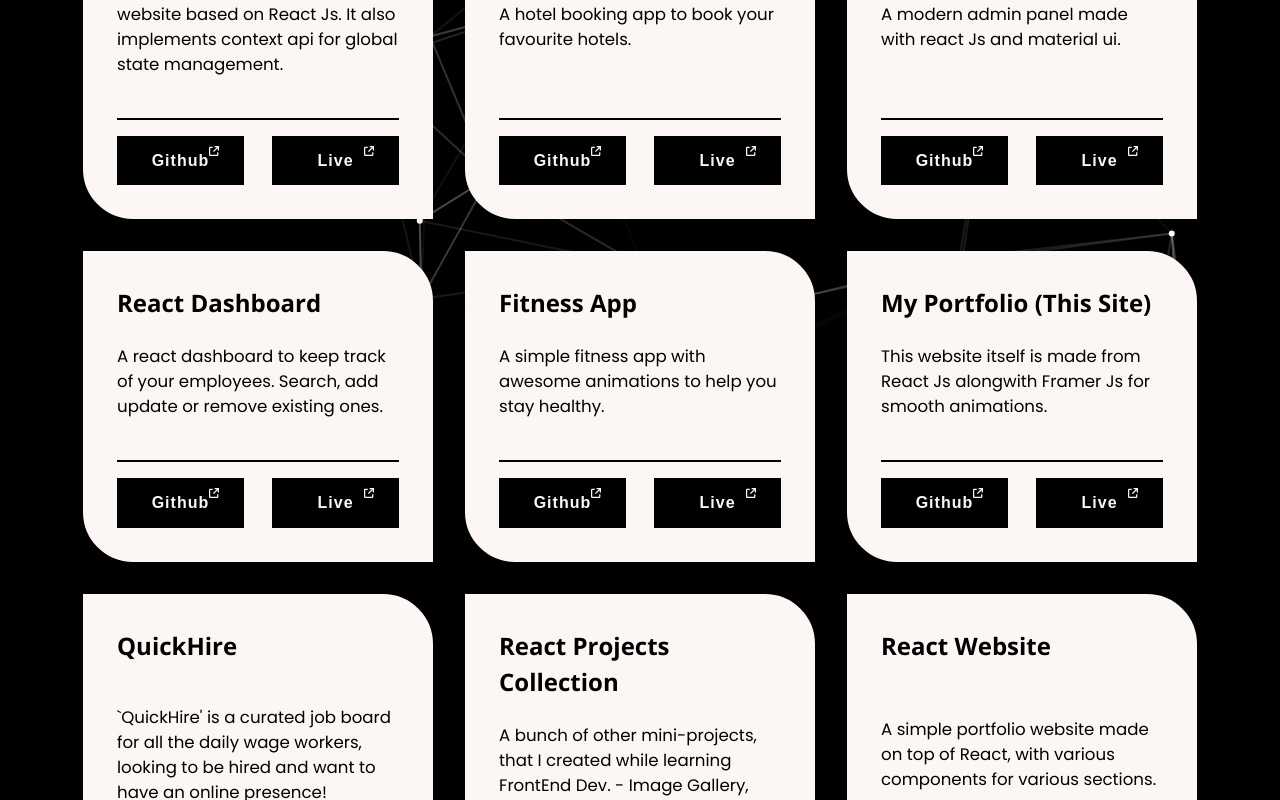
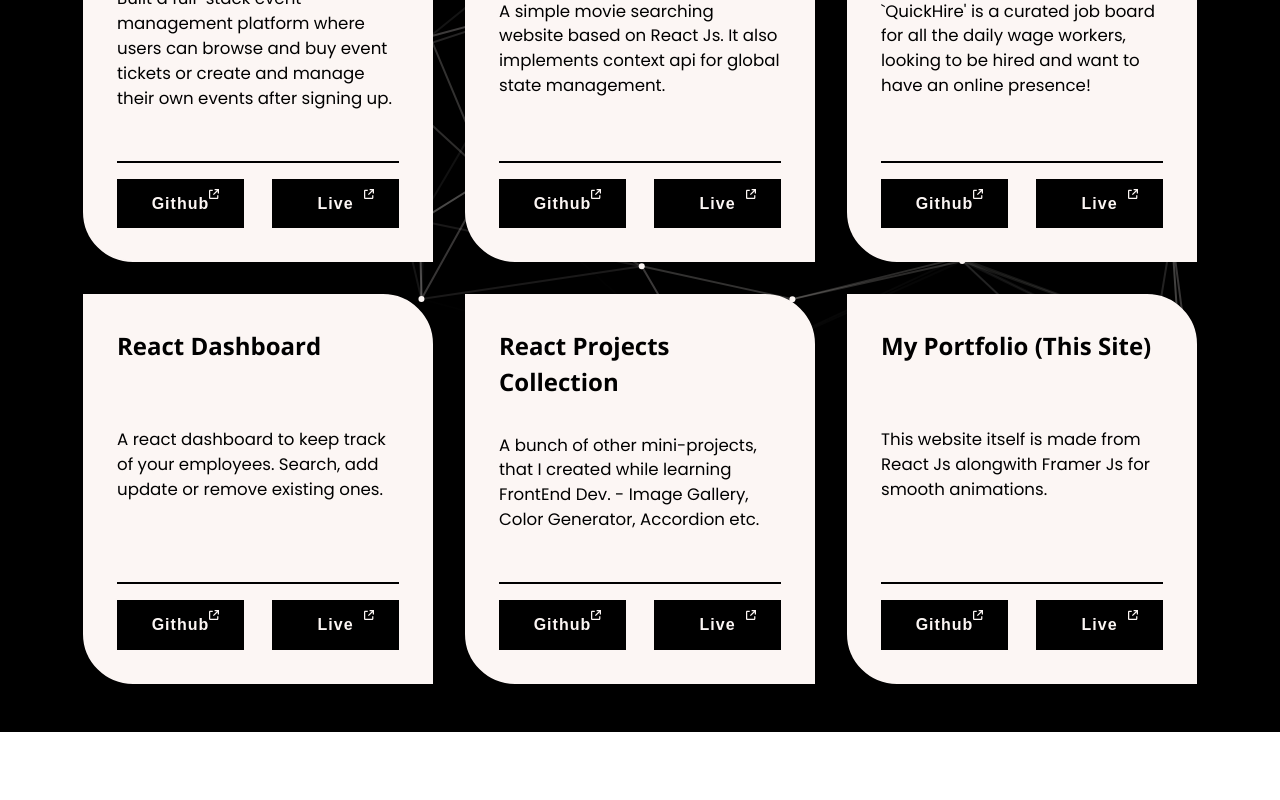
Before and after one commit to coder-pixel/my-portfolio, a React (Create React App) app: page /projects in a window 1280 px wide. Shown: the part 340-1140 px from the top of the page. After the commit the page ends 1072 px from the top, so only its background shows below. Built offline with nearby package versions, Linux system fonts and the light colour scheme.

Commit message:
portfolio changes updated

```diff
--- a/src/Components/About.js
+++ b/src/Components/About.js
@@ -1,62 +1,101 @@
-import React from 'react'
-import { Link } from 'react-router-dom'
-import "./About.css"
-import { motion } from 'framer-motion'
+import React from "react";
+import { Link } from "react-router-dom";
+import "./About.css";
+import { motion } from "framer-motion";
 
 const About = ({ fadeInVariants }) => {
   return (
-    <motion.div className='aboutme'
+    <motion.div
+      className="aboutme"
       variants={fadeInVariants}
       initial="hidden"
       animate="visible"
       exit="exit"
     >
       <div className="aboutme_content">
-        <div className='content_heading'>
-          <svg xmlns="http://www.w3.org/2000/svg" width="512" height="512" viewBox="0 0 512 512"><title>ionicons-v5-j</title><path d="M258.9,48C141.92,46.42,46.42,141.92,48,258.9,49.56,371.09,140.91,462.44,253.1,464c117,1.6,212.48-93.9,210.88-210.88C462.44,140.91,371.09,49.56,258.9,48ZM385.32,375.25a4,4,0,0,1-6.14-.32,124.27,124.27,0,0,0-32.35-29.59C321.37,329,289.11,320,256,320s-65.37,9-90.83,25.34a124.24,124.24,0,0,0-32.35,29.58,4,4,0,0,1-6.14.32A175.32,175.32,0,0,1,80,259C78.37,161.69,158.22,80.24,255.57,80S432,158.81,432,256A175.32,175.32,0,0,1,385.32,375.25Z" /><path d="M256,144c-19.72,0-37.55,7.39-50.22,20.82s-19,32-17.57,51.93C191.11,256,221.52,288,256,288s64.83-32,67.79-71.24c1.48-19.74-4.8-38.14-17.68-51.82C293.39,151.44,275.59,144,256,144Z" /></svg>
+        <div className="content_heading">
+          <svg
+            xmlns="http://www.w3.org/2000/svg"
+            width="512"
+            height="512"
+            viewBox="0 0 512 512"
+          >
+            <title>ionicons-v5-j</title>
+            <path d="M258.9,48C141.92,46.42,46.42,141.92,48,258.9,49.56,371.09,140.91,462.44,253.1,464c117,1.6,212.48-93.9,210.88-210.88C462.44,140.91,371.09,49.56,258.9,48ZM385.32,375.25a4,4,0,0,1-6.14-.32,124.27,124.27,0,0,0-32.35-29.59C321.37,329,289.11,320,256,320s-65.37,9-90.83,25.34a124.24,124.24,0,0,0-32.35,29.58,4,4,0,0,1-6.14.32A175.32,175.32,0,0,1,80,259C78.37,161.69,158.22,80.24,255.57,80S432,158.81,432,256A175.32,175.32,0,0,1,385.32,375.25Z" />
+            <path d="M256,144c-19.72,0-37.55,7.39-50.22,20.82s-19,32-17.57,51.93C191.11,256,221.52,288,256,288s64.83-32,67.79-71.24c1.48-19.74-4.8-38.14-17.68-51.82C293.39,151.44,275.59,144,256,144Z" />
+          </svg>
           About Me
         </div>
         <p>
-          I'm interested in the whole frontend stack like trying new things and building great projects.
+          I’m a Software Developer with years of experience building dynamic web
+          applications using React, Next.js, TypeScript, and GraphQL/Rest API's.
         </p>
         <p>
-          I believe everything is an Art when you put your consciousness in it. You can connect with me via social links.
+          I specialize in creating scalable, high-performance solutions with a
+          focus on seamless user experiences.
         </p>
         <div className="linksGrp">
-          <Link to="/projects" className='bold_subheading'>
+          <Link to="/projects" className="bold_subheading">
             My work
-            <svg xmlns="http://www.w3.org/2000/svg" width="16" height="16" viewBox="0 0 16 16">
-              <path fill-rule="evenodd" d="M15,10 L15,14 C15,15.1045695 14.1045695,16 13,16 L2,16 C0.8954305,16 0,15.1045695 0,14 L0,3 C0,1.8954305 0.8954305,1 2,1 L6,1 L6,3 L2,3 L2,14 L13,14 L13,10 L15,10 Z M13.9971001,3.41421356 L7.70420685,9.70710678 L6.28999329,8.29289322 L12.5828865,2 L8.99710007,2 L8.99710007,0 L15.9971001,0 L15.9971001,7 L13.9971001,7 L13.9971001,3.41421356 Z" />
+            <svg
+              xmlns="http://www.w3.org/2000/svg"
+              width="16"
+              height="16"
+              viewBox="0 0 16 16"
+            >
+              <path
+                fill-rule="evenodd"
+                d="M15,10 L15,14 C15,15.1045695 14.1045695,16 13,16 L2,16 C0.8954305,16 0,15.1045695 0,14 L0,3 C0,1.8954305 0.8954305,1 2,1 L6,1 L6,3 L2,3 L2,14 L13,14 L13,10 L15,10 Z M13.9971001,3.41421356 L7.70420685,9.70710678 L6.28999329,8.29289322 L12.5828865,2 L8.99710007,2 L8.99710007,0 L15.9971001,0 L15.9971001,7 L13.9971001,7 L13.9971001,3.41421356 Z"
+              />
             </svg>
           </Link>
           {/* old link: https://drive.google.com/uc?export=download&id=1LJgu9TZyMIDbnuRQMjD99SmLExzxhe16 */}
-          <a href='https://drive.google.com/uc?export=download&id=1sWIz7ddZEakOOwa1JgnQVxnig7Xr6TyC' className='downloadLink bold_subheading'>
+          <a
+            href="https://drive.google.com/uc?export=download&id=1sWIz7ddZEakOOwa1JgnQVxnig7Xr6TyC"
+            className="downloadLink bold_subheading"
+          >
             Resume
-            <svg xmlns="http://www.w3.org/2000/svg" viewBox="0 0 32 32"><path d="M 15 4 L 15 20.5625 L 9.71875 15.28125 L 8.28125 16.71875 L 15.28125 23.71875 L 16 24.40625 L 16.71875 23.71875 L 23.71875 16.71875 L 22.28125 15.28125 L 17 20.5625 L 17 4 Z M 7 26 L 7 28 L 25 28 L 25 26 Z" /></svg>
+            <svg xmlns="http://www.w3.org/2000/svg" viewBox="0 0 32 32">
+              <path d="M 15 4 L 15 20.5625 L 9.71875 15.28125 L 8.28125 16.71875 L 15.28125 23.71875 L 16 24.40625 L 16.71875 23.71875 L 23.71875 16.71875 L 22.28125 15.28125 L 17 20.5625 L 17 4 Z M 7 26 L 7 28 L 25 28 L 25 26 Z" />
+            </svg>
           </a>
         </div>
       </div>
 
-
       <div className="aboutme_content skills_content">
-        <div className='content_heading'>
-          <svg aria-hidden="true" data-prefix="fas" data-icon="laptop-code" class="prefix__svg-inline--fa prefix__fa-laptop-code prefix__fa-w-20" xmlns="http://www.w3.org/2000/svg" viewBox="0 0 640 512" width="40" height="40"><path d="M255.03 261.65c6.25 6.25 16.38 6.25 22.63 0l11.31-11.31c6.25-6.25 6.25-16.38 0-22.63L253.25 192l35.71-35.72c6.25-6.25 6.25-16.38 0-22.63l-11.31-11.31c-6.25-6.25-16.38-6.25-22.63 0l-58.34 58.34c-6.25 6.25-6.25 16.38 0 22.63l58.35 58.34zm96.01-11.3l11.31 11.31c6.25 6.25 16.38 6.25 22.63 0l58.34-58.34c6.25-6.25 6.25-16.38 0-22.63l-58.34-58.34c-6.25-6.25-16.38-6.25-22.63 0l-11.31 11.31c-6.25 6.25-6.25 16.38 0 22.63L386.75 192l-35.71 35.72c-6.25 6.25-6.25 16.38 0 22.63zM624 416H381.54c-.74 19.81-14.71 32-32.74 32H288c-18.69 0-33.02-17.47-32.77-32H16c-8.8 0-16 7.2-16 16v16c0 35.2 28.8 64 64 64h512c35.2 0 64-28.8 64-64v-16c0-8.8-7.2-16-16-16zM576 48c0-26.4-21.6-48-48-48H112C85.6 0 64 21.6 64 48v336h512V48zm-64 272H128V64h384v256z"></path></svg>
+        <div className="content_heading">
+          <svg
+            aria-hidden="true"
+            data-prefix="fas"
+            data-icon="laptop-code"
+            class="prefix__svg-inline--fa prefix__fa-laptop-code prefix__fa-w-20"
+            xmlns="http://www.w3.org/2000/svg"
+            viewBox="0 0 640 512"
+            width="40"
+            height="40"
+          >
+            <path d="M255.03 261.65c6.25 6.25 16.38 6.25 22.63 0l11.31-11.31c6.25-6.25 6.25-16.38 0-22.63L253.25 192l35.71-35.72c6.25-6.25 6.25-16.38 0-22.63l-11.31-11.31c-6.25-6.25-16.38-6.25-22.63 0l-58.34 58.34c-6.25 6.25-6.25 16.38 0 22.63l58.35 58.34zm96.01-11.3l11.31 11.31c6.25 6.25 16.38 6.25 22.63 0l58.34-58.34c6.25-6.25 6.25-16.38 0-22.63l-58.34-58.34c-6.25-6.25-16.38-6.25-22.63 0l-11.31 11.31c-6.25 6.25-6.25 16.38 0 22.63L386.75 192l-35.71 35.72c-6.25 6.25-6.25 16.38 0 22.63zM624 416H381.54c-.74 19.81-14.71 32-32.74 32H288c-18.69 0-33.02-17.47-32.77-32H16c-8.8 0-16 7.2-16 16v16c0 35.2 28.8 64 64 64h512c35.2 0 64-28.8 64-64v-16c0-8.8-7.2-16-16-16zM576 48c0-26.4-21.6-48-48-48H112C85.6 0 64 21.6 64 48v336h512V48zm-64 272H128V64h384v256z"></path>
+          </svg>
           Frontend Developer
         </div>
         <p>
-          I value business or brand for which i'm creating, thus i enjoy bringing new ideas to life.
+          I value business or brand for which I'm creating, thus i enjoy
+          bringing new ideas to life.
         </p>
         <div className="subContent">
-          <h2 className='bold_subheading'>Skills</h2>
-          <p>Javascript, React, Redux, Next Js, HTML5/CSS3, Bootstrap, SQL, Express/Mongo DB (basics)</p>
+          <h2 className="bold_subheading">Skills</h2>
+          <p>
+            React, NextJS, TypeScript, Redux, HTML5/CSS3, Express/Mongo DB,
+            MySQL, GraphQL, RESTful API, Stripe
+          </p>
         </div>
         <div className="subContent">
-          <h2 className='bold_subheading'>Tools</h2>
-          <p>Github, Heroku, Netlify, VScode, Vercel etc.</p>
+          <h2 className="bold_subheading">Tools</h2>
+          <p>Git/Github, AWS/Vercel Deployment, Heroku, Netlify, VScode</p>
         </div>
       </div>
     </motion.div>
-  )
-}
+  );
+};
 
-export default About
+export default About;
--- a/src/Components/Home.js
+++ b/src/Components/Home.js
@@ -1,79 +1,94 @@
-import React, { useState } from 'react'
-import { Link } from 'react-router-dom'
-import { motion } from 'framer-motion'
-
+import React, { useState } from "react";
+import { Link } from "react-router-dom";
+import { motion } from "framer-motion";
 
 const buttonBorderVariants = {
   onHover: {
     scale: 1.15,
     boxShadow: "0px 0px 8px #000",
     transition: {
-            duration: .5,
+      duration: 0.5,
       yoyo: Infinity,
-        }
-    }
-}
+    },
+  },
+};
 
-
-const entryBottomVariants =  {
+const entryBottomVariants = {
   hidden: {
     y: "150px",
-        opacity: 0
+    opacity: 0,
   },
   visible: {
     y: 0,
     opacity: 1,
     transition: {
-            duration: .5,
+      duration: 0.5,
       ease: "easeInOut",
-            delay: .5
-        }
-    }
-}
+      delay: 0.5,
+    },
+  },
+};
 
 const Home = ({ fadeInVariants }) => {
   return (
-        <motion.div className="heroSection"
+    <motion.div
+      className="heroSection"
       variants={fadeInVariants}
       initial="hidden"
       animate="visible"
       exit="exit"
     >
-
       <motion.div className="contentDiv">
         <div className="textDiv">
-                    <h2>Hello, <span>I'm Sauvik!</span></h2>
+          <h2>
+            Hello, <span>I'm Sauvik!</span>
+          </h2>
           <p>
-                        I love to create simple yet beautiful websites.
+            Crafting modern, responsive, and user-friendly web applications is
+            my passion. With expertise in React, Next.js, and TypeScript, I
+            build scalable solutions tailored to user needs.
           </p>
-
+          <p>
+            Explore my work, skills, and projects to see how I bring ideas to
+            life through code. Let’s create something amazing together!
+          </p>
         </div>
         <div className="imgDiv">
           {/* <img src="./images/DrawKit Larry Character Illustration (5).svg" alt="" /> */}
-                    <img src="./images/DrawKit Larry Character Illustration (2).svg" alt="" />
+          <img
+            src="./images/DrawKit Larry Character Illustration (2).svg"
+            alt=""
+          />
         </div>
       </motion.div>
 
-            <motion.div className="btnDiv"
+      <motion.div
+        className="btnDiv"
         variants={entryBottomVariants}
         initial="hidden"
         animate="visible"
       >
         <Link to="/projects">
-                    <motion.h4 className="links"
-                        whileHover={{scale: 1.1}}
-                        whileTap={{scale: .9}}
-                    >Projects</motion.h4>
+          <motion.h4
+            className="links"
+            whileHover={{ scale: 1.1 }}
+            whileTap={{ scale: 0.9 }}
+          >
+            Projects
+          </motion.h4>
         </Link>
         <Link to="/about">
-                    <motion.h4 className="links"
-                        whileHover={{scale: 1.1}}
-                        whileTap={{scale: .9}}
-                    >About Me</motion.h4>
+          <motion.h4
+            className="links"
+            whileHover={{ scale: 1.1 }}
+            whileTap={{ scale: 0.9 }}
+          >
+            About Me
+          </motion.h4>
         </Link>
       </motion.div>
     </motion.div>
-    )
-}
+  );
+};
 
-export default Home
+export default Home;
--- a/src/projectDetails.js
+++ b/src/projectDetails.js
@@ -1,67 +1,120 @@
+// export const projectDetails = [
+
+//     {
+//         id: 1,
+//         title: "Movie Database App",
+//         description: "A simple movie searching website based on React Js. It also implements context api for global state management.",
+//         github_link: "https://github.com/coder-pixel/movie-database-app/",
+//         // hosted_link: "https://movieapp27.netlify.app/"
+//         hosted_link: "https://movie-database27.netlify.app/"
+//     },
+//     {
+//         id: 2,
+//         title: "Booking App",
+//         description: "A hotel booking app to book your favourite hotels.",
+//         github_link: "https://github.com/coder-pixel/booking-app",
+//         hosted_link: "https://booking-app27.netlify.app/"
+//     },
+//     {
+//         id: 3,
+//         title: "Admin Panel",
+//         description: "A modern admin panel made with react Js and material ui.",
+//         github_link: "https://github.com/coder-pixel/admin-panel",
+//         hosted_link: "https://admin-panel27.netlify.app"
+//     },
+//     {
+//         id: 4,
+//         title: "React Dashboard",
+//         description: "A react dashboard to keep track of your employees. Search, add update or remove existing ones.",
+//         github_link: "https://github.com/coder-pixel/react-dashboard",
+//         hosted_link: "https://react-dashboard27.netlify.app/"
+//     },
+//     {
+//         id: 5,
+//         title: "Fitness App",
+//         description: "A simple fitness app with awesome animations to help you stay healthy.",
+//         github_link: "https://github.com/coder-pixel/fitness-app",
+//         hosted_link: "https://fitness-app27.netlify.app/"
+//     },
+//     {
+//         id: 6,
+//         title: "My Portfolio (This site)",
+//         description: "This website itself is made from React Js alongwith Framer Js for smooth animations.",
+//         github_link: "https://github.com/coder-pixel/my-portfolio",
+//         hosted_link: "https://sa27.netlify.app/"
+//     },
+//     {
+//         id: 7,
+//         title: "QuickHire",
+//         description: "`QuickHire' is a curated job board for all the daily wage workers, looking to be hired and want to have an online presence!",
+//         github_link: "https://github.com/coder-pixel/job-listing-website",
+//         hosted_link: "https://quickhire.netlify.app/"
+//     },
+//     {
+//         id: 8,
+//         title: "React Projects Collection",
+//         description: "A bunch of other mini-projects, that I created while learning FrontEnd Dev. - Image Gallery, Color Generator, Accordion etc.",
+//         github_link: "https://github.com/coder-pixel/react-projects-collections",
+//         hosted_link: "https://react-projects-collections.netlify.app/"
+//     },
+//     {
+//         id: 9,
+//         title: "React Website",
+//         description: "A simple portfolio website made on top of React, with various components for various sections.",
+//         github_link: "https://github.com/coder-pixel/react-portfolio-practice",
+//         hosted_link: "https://eclectic-youtiao-3eb967.netlify.app/"
+//     },
+
+// ]
+
 export const projectDetails = [
   {
     id: 1,
-        title: "Movie Database App",
-        description: "A simple movie searching website based on React Js. It also implements context api for global state management.",
-        github_link: "https://github.com/coder-pixel/movie-database-app/",
-        // hosted_link: "https://movieapp27.netlify.app/"
-        hosted_link: "https://movie-database27.netlify.app/"
+    title: "Evently",
+    description:
+      "Built a full-stack event management platform where users can browse and buy event tickets or create and manage their own events after signing up.",
+    github_link: "https://github.com/coder-pixel/evently",
+    hosted_link: "https://evently-managment.vercel.app/",
   },
   {
     id: 2,
-        title: "Booking App",
-        description: "A hotel booking app to book your favourite hotels.",
-        github_link: "https://github.com/coder-pixel/booking-app",
-        hosted_link: "https://booking-app27.netlify.app/"
+    title: "Movie Database App",
+    description:
+      "A simple movie searching website based on React Js. It also implements context api for global state management.",
+    github_link: "https://github.com/coder-pixel/movie-database-app/",
+    // hosted_link: "https://movieapp27.netlify.app/"
+    hosted_link: "https://movie-database27.netlify.app/",
   },
   {
     id: 3,
-        title: "Admin Panel",
-        description: "A modern admin panel made with react Js and material ui.",
-        github_link: "https://github.com/coder-pixel/admin-panel",
-        hosted_link: "https://admin-panel27.netlify.app"
+    title: "QuickHire",
+    description:
+      "`QuickHire' is a curated job board for all the daily wage workers, looking to be hired and want to have an online presence!",
+    github_link: "https://github.com/coder-pixel/job-listing-website",
+    hosted_link: "https://quickhire.netlify.app/",
   },
   {
     id: 4,
     title: "React Dashboard",
-        description: "A react dashboard to keep track of your employees. Search, add update or remove existing ones.",
+    description:
+      "A react dashboard to keep track of your employees. Search, add update or remove existing ones.",
     github_link: "https://github.com/coder-pixel/react-dashboard",
-        hosted_link: "https://react-dashboard27.netlify.app/"
+    hosted_link: "https://react-dashboard27.netlify.app/",
   },
   {
     id: 5,
-        title: "Fitness App",
-        description: "A simple fitness app with awesome animations to help you stay healthy.",
-        github_link: "https://github.com/coder-pixel/fitness-app",
-        hosted_link: "https://fitness-app27.netlify.app/"
+    title: "React Projects Collection",
+    description:
+      "A bunch of other mini-projects, that I created while learning FrontEnd Dev. - Image Gallery, Color Generator, Accordion etc.",
+    github_link: "https://github.com/coder-pixel/react-projects-collections",
+    hosted_link: "https://react-projects-collections.netlify.app/",
   },
   {
     id: 6,
     title: "My Portfolio (This site)",
-        description: "This website itself is made from React Js alongwith Framer Js for smooth animations.",
+    description:
+      "This website itself is made from React Js alongwith Framer Js for smooth animations.",
     github_link: "https://github.com/coder-pixel/my-portfolio",
-        hosted_link: "https://sa27.netlify.app/"
+    hosted_link: "https://sa27.netlify.app/",
   },
-    {
-        id: 7,
-        title: "QuickHire",
-        description: "`QuickHire' is a curated job board for all the daily wage workers, looking to be hired and want to have an online presence!",
-        github_link: "https://github.com/coder-pixel/job-listing-website",
-        hosted_link: "https://quickhire.netlify.app/"
-    },
-    {
-        id: 8,
-        title: "React Projects Collection",
-        description: "A bunch of other mini-projects, that I created while learning FrontEnd Dev. - Image Gallery, Color Generator, Accordion etc.",
-        github_link: "https://github.com/coder-pixel/react-projects-collections",
-        hosted_link: "https://react-projects-collections.netlify.app/"
-    },
-    {
-        id: 9,
-        title: "React Website",
-        description: "A simple portfolio website made on top of React, with various components for various sections.",
-        github_link: "https://github.com/coder-pixel/react-portfolio-practice",
-        hosted_link: "https://eclectic-youtiao-3eb967.netlify.app/"
-    },
-
-]
+];
```
Also changed, not shown: 1 other file (tests, documents, lock files or other folders). Lines whose indentation alone changed are shown as unchanged.
